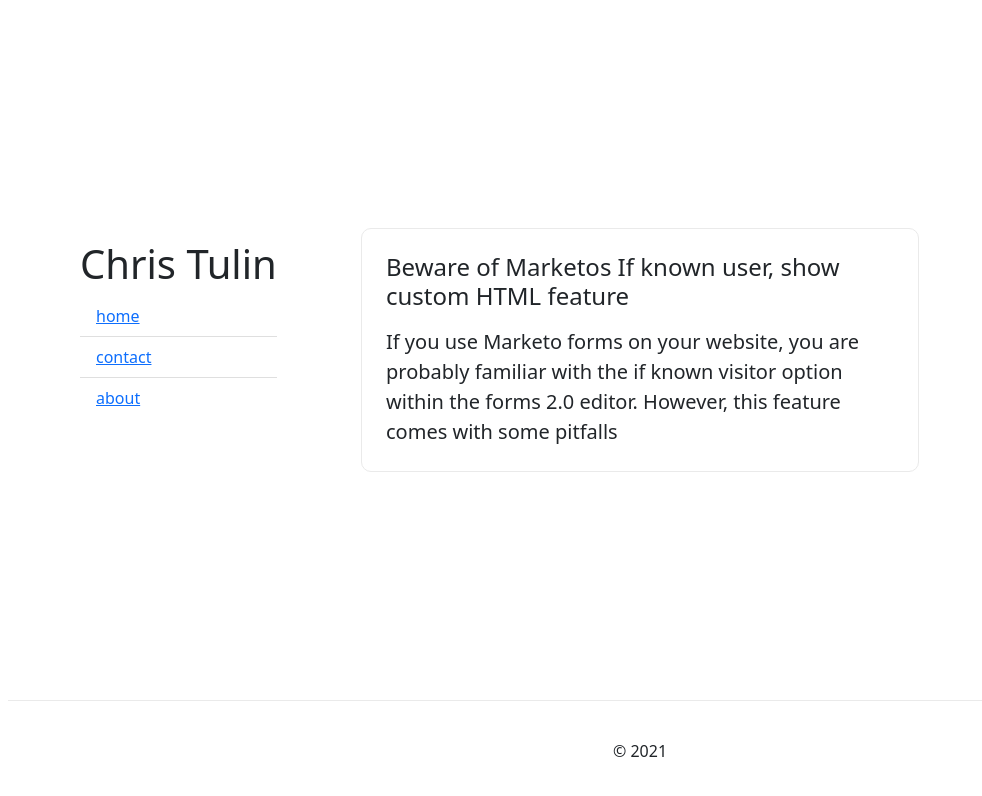
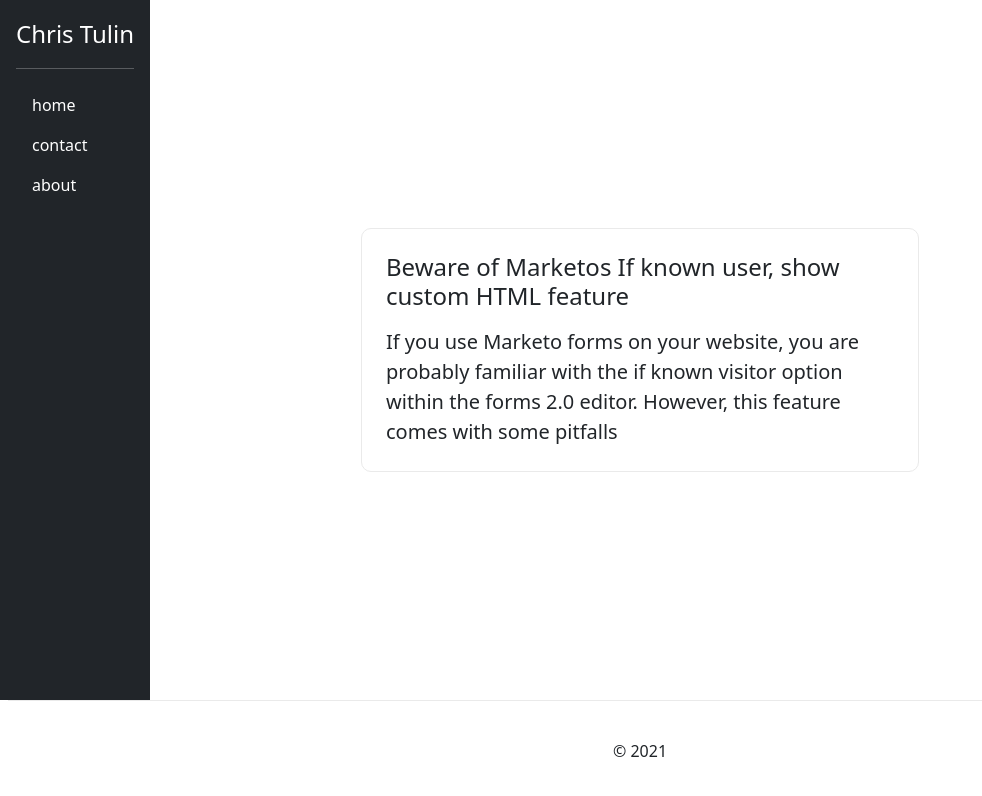
Before and after one commit to christulin/christulin.com, a Next.js app: page / in a window 1280 px wide. Shown: the top 796 px of the page, without its empty margins (0-982 px from the left). Built offline with nearby package versions, Linux system fonts and the light colour scheme.

Commit message:
Update SideBar styles

```diff
--- a/components/SideBar.js
+++ b/components/SideBar.js
@@ -3,14 +3,17 @@
 const SideBar = () => {
 
   return (
-    <div className={styles.inner}>
-      <h1>Chris Tulin</h1>
-      <ul className="list-group list-group-flush">
-        <li className="list-group-item"><a href="/">home</a></li>
-        <li className="list-group-item"><a href="/contact">contact</a></li>
-        <li className="list-group-item"><a href="/about">about</a></li>
+    <aside id={styles.mainNav} className="d-flex flex-column flex-shrink-0 p-3 text-white bg-dark">
+      <a href="/" className="d-flex align-items-center mb-3 mb-md-0 me-md-auto text-white text-decoration-none">
+        <span class="fs-4">Chris Tulin</span>
+      </a>
+      <hr />
+      <ul className="nav nav-pills flex-column mb-auto">
+        <li className="nav-item"><a className="nav-link text-white" href="/">home</a></li>
+        <li className="nav-item"><a className="nav-link text-white" href="/contact">contact</a></li>
+        <li className="nav-item"><a className="nav-link text-white" href="/about">about</a></li>
       </ul>
-    </div>
+    </aside>
 
   )
 }
--- a/styles/SideBar.module.css
+++ b/styles/SideBar.module.css
@@ -1,8 +1,3 @@
-.sidebar {
-  display: flex;
+#mainNav {
+  height: calc(100% - 100px);
 }
-
-.inner {
-  margin-top: 15rem;
-  padding-left: 5rem;
-}
```
Also changed, not shown: styles/Home.module.css (+5 -5 lines).
